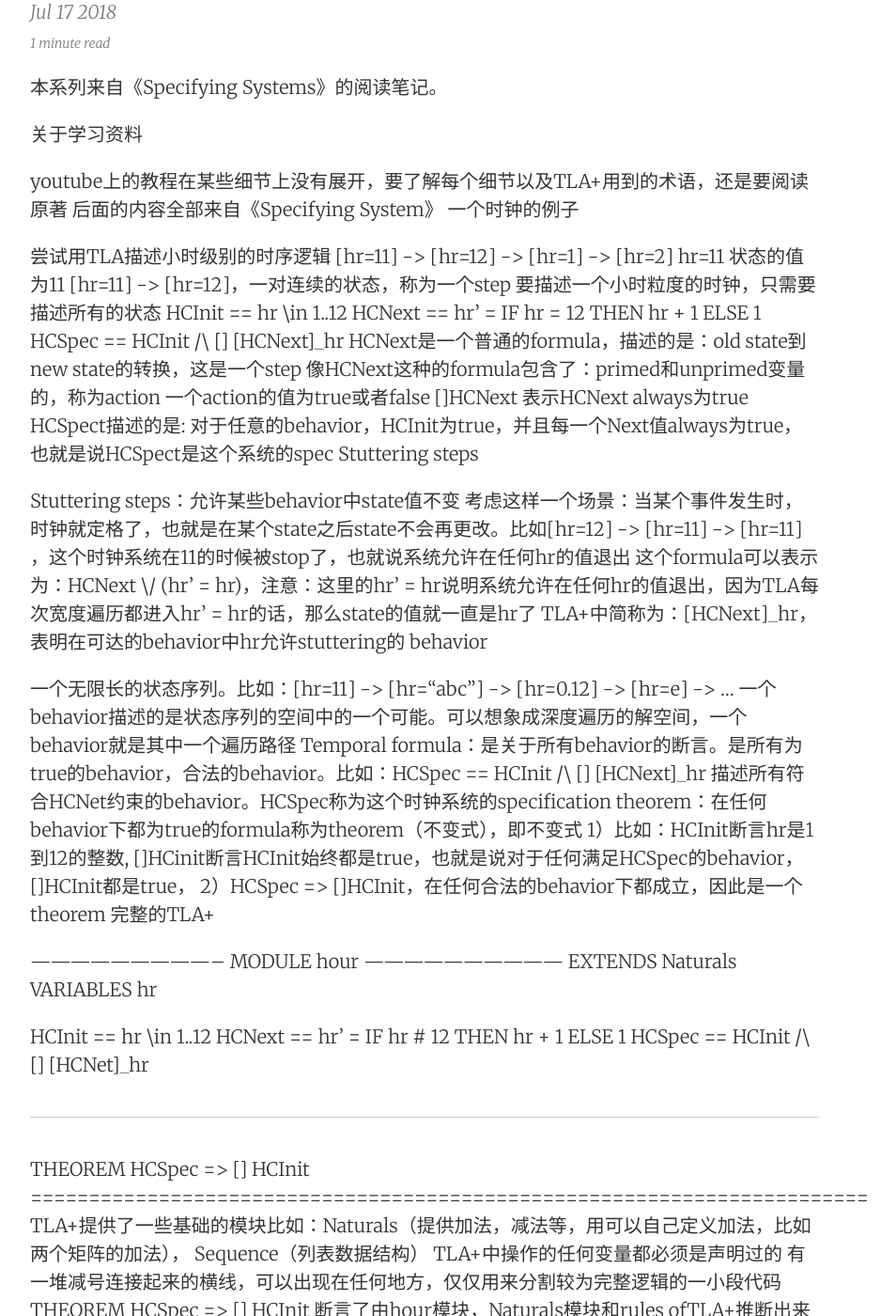
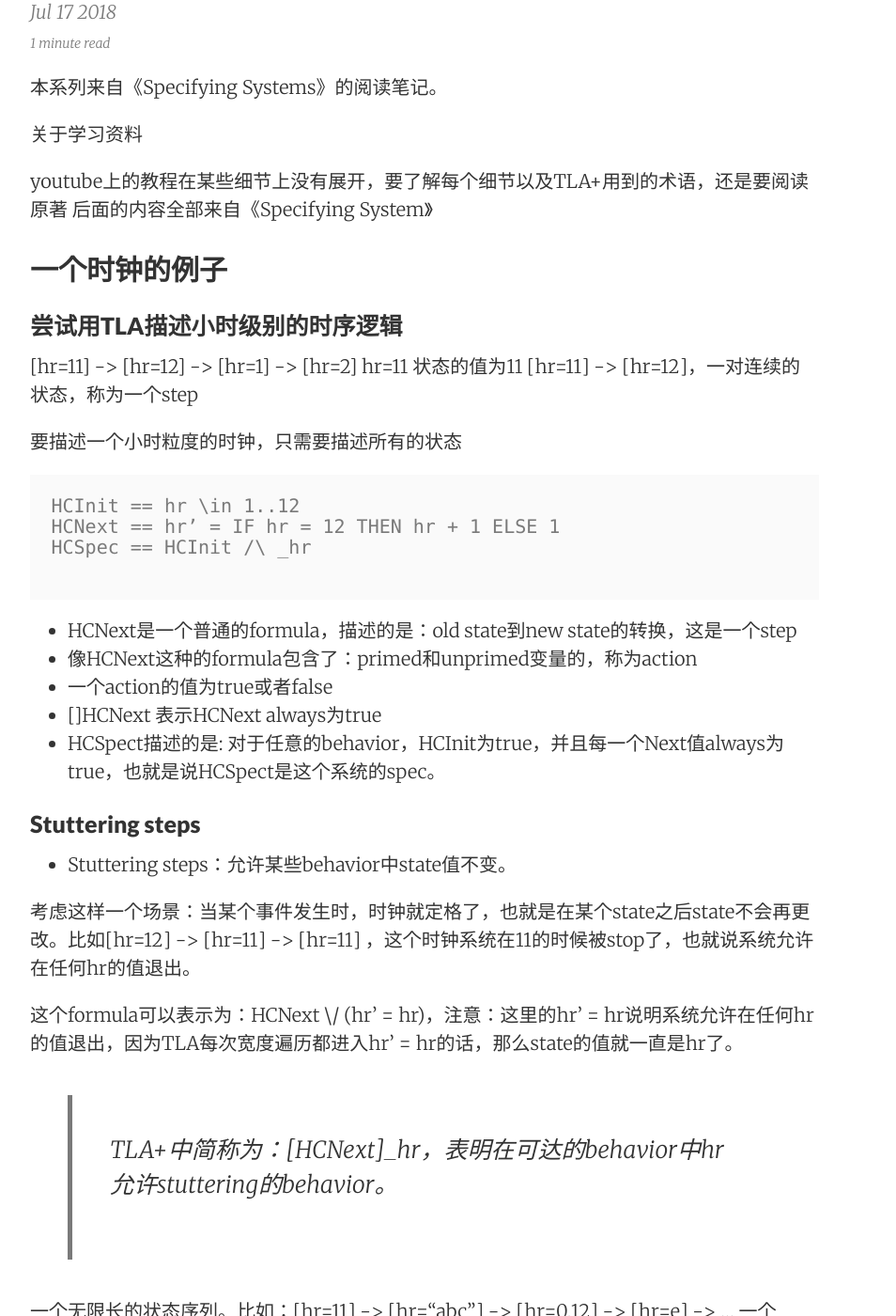
Before and after one commit to max-feng/max-feng.github.io, a Jekyll site: the page built from _posts/2018-07-17-specify-system-3.md, in a window 1280 px wide and 1400 px high, scrolled down 274 px. Shown: the whole window at 94% size, without its empty margins (188-1142 px from the left). Built offline with Jekyll 4.4.1, drawn with Linux system fonts in a browser that asks for light colours; comment, search, counter and statistics services are not loaded; some of the changed text lies outside the part shown.

````diff
--- a/_posts/2018-07-17-specify-system-3.md
+++ b/_posts/2018-07-17-specify-system-3.md
@@ -11,57 +11,79 @@ tags: [ distribute, tla+, formula]
 
 youtube上的教程在某些细节上没有展开，要了解每个细节以及TLA+用到的术语，还是要阅读原著
 后面的内容全部来自《Specifying System》
-一个时钟的例子
 
-尝试用TLA描述小时级别的时序逻辑
+## 一个时钟的例子
+
+### 尝试用TLA描述小时级别的时序逻辑
+
 [hr=11] -> [hr=12] -> [hr=1] -> [hr=2]
 hr=11 状态的值为11
 [hr=11] -> [hr=12]，一对连续的状态，称为一个step
+
 要描述一个小时粒度的时钟，只需要描述所有的状态
+
+```
 HCInit == hr \in 1..12
-HCNext == hr’ = IF hr \= 12 THEN hr + 1 ELSE 1
-HCSpec == HCInit /\ [] [HCNext]_hr
-HCNext是一个普通的formula，描述的是：old state到new state的转换，这是一个step
-像HCNext这种的formula包含了：primed和unprimed变量的，称为action
-一个action的值为true或者false
-[]HCNext 表示HCNext always为true
-HCSpect描述的是: 对于任意的behavior，HCInit为true，并且每一个Next值always为true，也就是说HCSpect是这个系统的spec
-Stuttering steps
+HCNext == hr’ = IF hr = 12 THEN hr + 1 ELSE 1
+HCSpec == HCInit /\ _hr
 
-Stuttering steps：允许某些behavior中state值不变
-考虑这样一个场景：当某个事件发生时，时钟就定格了，也就是在某个state之后state不会再更改。比如[hr=12] -> [hr=11] -> [hr=11] ，这个时钟系统在11的时候被stop了，也就说系统允许在任何hr的值退出
-这个formula可以表示为：HCNext \/ (hr’ = hr)，注意：这里的hr’ = hr说明系统允许在任何hr的值退出，因为TLA每次宽度遍历都进入hr’ = hr的话，那么state的值就一直是hr了
-TLA+中简称为：[HCNext]_hr，表明在可达的behavior中hr允许stuttering的
-behavior
+```
+
+* HCNext是一个普通的formula，描述的是：old state到new state的转换，这是一个step
+* 像HCNext这种的formula包含了：primed和unprimed变量的，称为action
+* 一个action的值为true或者false
+* []HCNext 表示HCNext always为true
+* HCSpect描述的是: 对于任意的behavior，HCInit为true，并且每一个Next值always为true，也就是说HCSpect是这个系统的spec。
+
+### Stuttering steps
+
+* Stuttering steps：允许某些behavior中state值不变。
+
+
+
+考虑这样一个场景：当某个事件发生时，时钟就定格了，也就是在某个state之后state不会再更改。比如[hr=12] -> [hr=11] -> [hr=11] ，这个时钟系统在11的时候被stop了，也就说系统允许在任何hr的值退出。
+
+这个formula可以表示为：HCNext \/ (hr’ = hr)，注意：这里的hr’ = hr说明系统允许在任何hr的值退出，因为TLA每次宽度遍历都进入hr’ = hr的话，那么state的值就一直是hr了。
+
+> TLA+中简称为：[HCNext]_hr，表明在可达的behavior中hr允许stuttering的behavior。
 
 一个无限长的状态序列。比如：[hr=11] -> [hr=“abc”] -> [hr=0.12] -> [hr=e] -> …
-一个behavior描述的是状态序列的空间中的一个可能。可以想象成深度遍历的解空间，一个behavior就是其中一个遍历路径
-Temporal formula：是关于所有behavior的断言。是所有为true的behavior，合法的behavior。比如：HCSpec == HCInit /\ [] [HCNext]_hr 描述所有符合HCNet约束的behavior。HCSpec称为这个时钟系统的specification
-theorem：在任何behavior下都为true的formula称为theorem（不变式），即不变式
-1）比如：HCInit断言hr是1到12的整数, []HCinit断言HCInit始终都是true，也就是说对于任何满足HCSpec的behavior，[]HCInit都是true，
-2）HCSpec => []HCInit，在任何合法的behavior下都成立，因此是一个theorem
+一个behavior描述的是状态序列的空间中的一个可能。可以想象成深度遍历的解空间，一个behavior就是其中一个遍历路径。
+
+* Temporal formula：是关于所有behavior的断言。是所有为true的behavior，合法的behavior
+比如：HCSpec == HCInit /\ [][HCNext]_hr 描述所有符合HCNet约束的behavior。HCSpec称为这个时钟系统的specification
+* theorem：在任何behavior下都为true的formula称为theorem（不变式），即不变式。
+
+    1. 比如：HCInit断言hr是1到12的整数, []HCinit断言HCInit始终都是true，也就是说对于任何满足HCSpec的behavior，[]HCInit都是true，
+    2. HCSpec => []HCInit，在任何合法的behavior下都成立，因此是一个theorem。
+
+
+
 完整的TLA+
 
+```
 ----------------------------- MODULE hour ------------------------------
+
 EXTENDS Naturals
 VARIABLES hr
-
 HCInit == hr \in 1..12
 HCNext == hr' = IF hr # 12 THEN hr + 1 ELSE 1
-HCSpec == HCInit /\ [] [HCNet]_hr
+HCSpec == HCInit /\ _hr
+THEOREM HCSpec => [] HCInit
+```
 
-------------------------------------------------------------------------
-THEOREM HCSpec => [] HCInit
-========================================================================
-TLA+提供了一些基础的模块比如：Naturals（提供加法，减法等，用可以自己定义加法，比如两个矩阵的加法）， Sequence（列表数据结构）
-TLA+中操作的任何变量都必须是声明过的
-有一堆减号连接起来的横线，可以出现在任何地方，仅仅用来分割较为完整逻辑的一小段代码
-THEOREM HCSpec => [] HCInit 断言了由hour模块，Naturals模块和rules ofTLA+推断出来的一个formula（推论）
-HCInit，HCNext，HCSpec都是definition，TLA+是一门方便书写数学定义和推理的语言
-总结
 
-要描述一个小时粒度的时钟，只需要描述状态转变规则
-stuttering steps允许状态机停留在任一点
-behavior是状态序列
-temporal formula是对所有behavior的断言
-theorem是spec的不变式
+
+* TLA+提供了一些基础的模块比如：Naturals（提供加法，减法等，用可以自己定义加法，比如两个矩阵的加法）， Sequence（列表数据结构）。
+* TLA+中操作的任何变量都必须是声明过。
+* 有一堆减号连接起来的横线，可以出现在任何地方，仅仅用来分割较为完整逻辑的一小段代码
+* THEOREM HCSpec => [] HCInit 断言了由hour模块，Naturals模块和rules ofTLA+推断出来的一个formula（推论）
+* HCInit，HCNext，HCSpec都是definition，TLA+是一门方便书写数学定义和推理的语言
+
+## 总结
+
+* 要描述一个小时粒度的时钟，只需要描述状态转变规则；
+* stuttering steps允许状态机停留在任一点；
+* behavior是状态序列；
+* temporal formula是对所有behavior的断言；
+* theorem是spec的不变式；
````
Also changed, not shown: _posts/2018-08-10-Consensus-on-Transaction-Commit.md (added, +228 -0 lines), images/2018-08-10-paxos-commit-4.2-1.jpg (added), images/2018-08-10-paxos-commit-4.2-2.jpg (added), images/2018-08-10-paxos-commit-4.2-3.jpg (added), images/2018-08-10-paxos-commit-4.2-4.jpg (added), images/2018-08-10-paxos-commit.jpg (added), images/2018-08-10-paxos-vs-2pc-msg.jpg (added), images/2018-08-10-paxos-vs-2pc.jpg (added), images/2018-08-10-role-paxos-vs-2pc-role.jpg (added).
